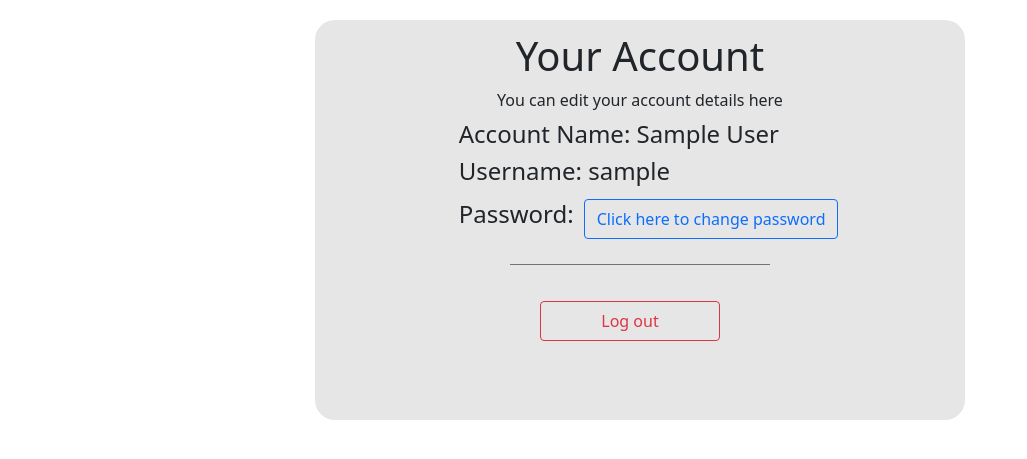
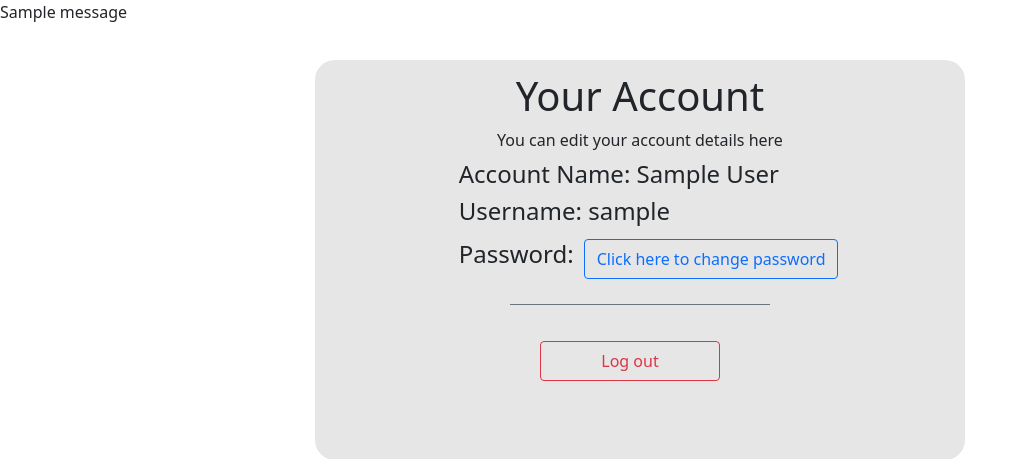
Before and after one commit to Lanrayy/web-app-development-comp2011-cwk2, a Flask app: page /account in a window 1280 px wide. Shown: the part 70-529 px from the top of the page, without its empty margins (0-1027 px from the left). Run offline with Flask 2, Linux system fonts and the light colour scheme; a user stored in the database is signed in; tables that the repository leaves empty hold one stand-in row (values such as "Sample post"); one stand-in notice (Sample message) is shown; some libraries are stand-ins or nearby versions.

Commit message:
Updated git ignore file

```diff
--- a/app/templates/account.html
+++ b/app/templates/account.html
@@ -1,6 +1,15 @@
 {% extends 'base.html' %}
 {% block content %}
-
+<div>{% with messages = get_flashed_messages(with_categories=true) %}
+        {% if messages %}
+          <ul class=flashes>
+          {% for category, message in messages %}
+            <li class="{{ category }}">{{ message }}</li>
+          {% endfor %}
+          </ul>
+        {% endif %}
+      {% endwith %}
+</div>
 <div class="main-account-container">
 
     <div class="info-box">
--- a/app/views.py
+++ b/app/views.py
@@ -120,7 +120,7 @@ def account():
             clicked_button = request.form['button']
             #check which button was clicked
             if clicked_button == 'change-password':
-                flash(clicked_button, 'alert alert-info')
+                # flash(clicked_button, 'alert alert-info')
                 return redirect(url_for('edit_password'))
             elif clicked_button == 'logout':
                 return redirect(url_for('logout'))
@@ -174,7 +174,7 @@ def logout():
     session.clear()
     logout_user()
     app.logger.info('user logged out')
-    flash('Logged out successfully!', 'alert alert-danger')
+    flash('Logged out successfully!', 'alert alert-success')
     return redirect(url_for('login'))
 
 
```
Also changed, not shown: app.db, 2 other files.
